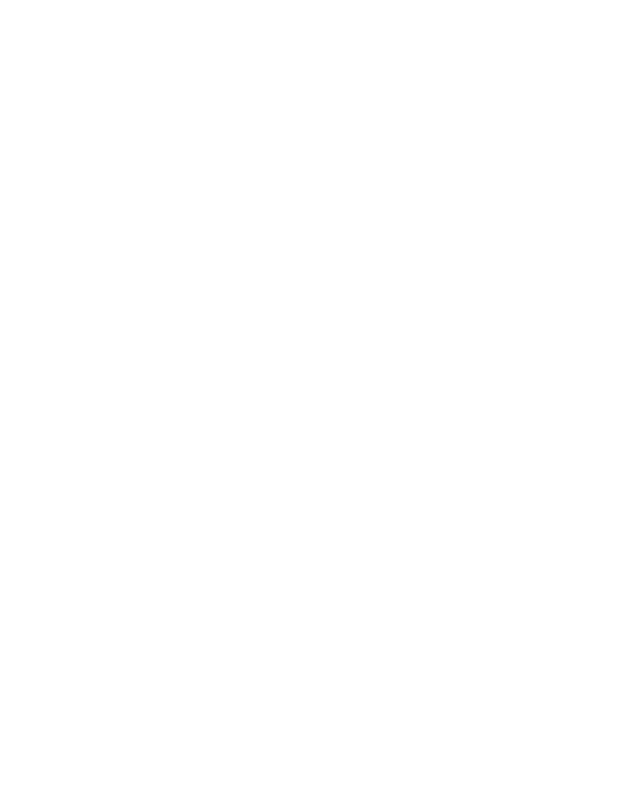
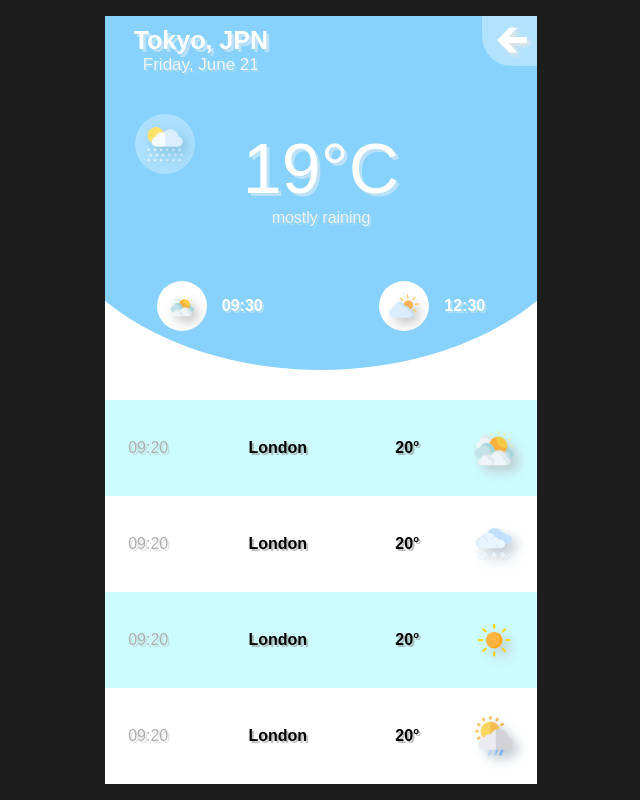
Before and after one commit to FikretGezer/WebDevProjects, a plain HTML site: page WeatherAppInterface/frontend/more.html in a window 1280 px wide. Shown: the whole page, without its empty margins (319-959 px from the left). Drawn offline with Linux system fonts and the light colour scheme.

Commit message:
Weather app more page done

```diff
--- /dev/null
+++ b/WeatherAppInterface/frontend/css/general.css
@@ -0,0 +1,24 @@
+* {
+    margin: 0;
+    padding: 0;
+
+    font-family: Arial, Helvetica, sans-serif;
+}
+
+body {
+    background-color: rgb(29, 29, 29);
+
+    display: flex;
+    justify-content: center;
+    align-items: center;
+
+    height: 100vh;
+}
+.main-page {
+    width: 432px;
+    height: 768px;
+
+    background: white;
+
+    position: relative;
+}
--- a/WeatherAppInterface/frontend/css/main.css
+++ b/WeatherAppInterface/frontend/css/main.css
@@ -1,24 +1,4 @@
-* {
-    margin: 0;
-    padding: 0;
-
-    font-family: Arial, Helvetica, sans-serif;
-}
-
-body {
-    background-color: rgb(29, 29, 29);
-
-    display: flex;
-    justify-content: center;
-    align-items: center;
-
-    height: 100vh;
-}
-
 .main-page {
-    width: 432px;
-    height: 768px;
-    /* background: linear-gradient(00deg, rgba(78,41,13,1) 0%, rgba(9,37,88,1) 100%); */
     background: white;
 
     display: grid;
@@ -26,7 +6,6 @@ body {
 
     position: relative;
 }
-
 .hamburger-menu {
     /* background-color: red; */
 
--- /dev/null
+++ b/WeatherAppInterface/frontend/css/weather-more.css
@@ -0,0 +1,258 @@
+.main-page {
+    display: grid;
+    grid-template-rows: 4fr 1fr 1fr 1fr 1fr;
+}
+
+.weather-more {
+    position: relative;
+    display: flex;
+    justify-content: center;
+    align-items: center;
+
+    overflow: hidden;
+}
+
+.weather-one {
+    background-color: rgb(205, 252, 255);
+}
+
+.weather-two {
+    background-color: white;
+}
+
+.weather-three {
+    background-color: rgb(205, 252, 255);
+}
+
+.weather-four {
+    background-color: white;
+}
+.weather-small {
+    display: grid;
+    grid-template-columns: 1fr 2fr 1fr 1fr;
+
+    font-weight: bold;
+}
+.weather-small div:nth-child(1) {
+    /* background-color: rgb(51, 2, 2); */
+    color: rgb(175, 175, 175);
+    font-weight: lighter;
+    text-shadow: 2px 2px rgba(133, 131, 131, 0.212);
+
+    display: flex;
+    justify-content: center;
+    align-items: center;
+}
+.weather-small div:nth-child(2) {
+    /* background-color: rgb(19, 134, 115); */
+
+    display: flex;
+    justify-content: center;
+    align-items: center;
+
+    text-shadow: 2px 2px rgba(133, 131, 131, 0.507);
+}
+.weather-small div:nth-child(3) {
+    /* background-color: rgb(56, 16, 82); */
+
+    display: flex;
+    justify-content: center;
+    align-items: center;
+
+    text-shadow: 2px 2px rgba(133, 131, 131, 0.507);
+}
+.weather-small div:nth-child(4) {
+    /* background-color: rgb(110, 60, 66); */
+
+    display: flex;
+    justify-content: center;
+    align-items: center;
+
+    filter: drop-shadow(6px 6px 6px #becacf);
+}
+
+.weather-small img {
+    width: 50px;
+    height: 50px;
+}
+
+.weather-more-bg{
+    width: 130%;
+    height: 100%;
+
+    background-color: rgb(135, 210, 253);
+
+    display: grid;
+    grid-template-rows: 1fr 1fr 1fr;
+
+    border-bottom-left-radius: 100%;
+    border-bottom-right-radius: 100%;
+
+    position: absolute;
+    bottom: 30px;
+
+    transition: 0.3s;
+}
+
+.weather-more-bg:hover {
+    border-bottom-left-radius: 0%;
+    border-bottom-right-radius: 0%;
+}
+
+.weather-more-upper {
+    display: grid;
+    grid-template-columns: 3fr 1fr;
+
+    /* background-color: red; */
+    position: relative;
+}
+
+.weather-location-date-container {
+    /* background-color: cyan; */
+
+    display: flex;
+    flex-direction: column;
+    justify-content: center;
+    align-items: center;
+
+    padding-right: 100px;
+}
+
+.weather-location {
+    font-weight: bold;
+    color: white;
+
+    font-size: 25px;
+
+    text-shadow: 3px 3px rgba(241, 241, 241, 0.486);
+}
+
+.weather-date {
+    color: rgb(245, 245, 245);
+    font-size: 17px;
+    text-shadow: 2px 2px rgba(241, 241, 241, 0.253);
+}
+
+.get-back-button-holder button{
+    border: none;
+    border-bottom-left-radius: 30px;
+    width: 60px;
+    height: 50px;
+
+    background-color: rgba(255, 255, 255, 0.349);
+
+    position: absolute;
+    right: 60px;
+    top: 30px;
+
+    transition: 0.3s;
+}
+
+.get-back-button-holder button:hover {
+    /* border-bottom-left-radius: 0px; */
+    background-color: rgba(255, 255, 255, 0.582);
+}
+
+.get-back-button-holder img{
+    width: 30px;
+    transform: rotateY(180deg);
+    filter: drop-shadow(-3px 3px 2px #e3e4e4);
+}
+
+.weather-more-middle {
+    display: grid;
+    grid-template-columns: 1fr 2.5fr 1fr;
+
+    /* background-color: blue; */
+    position: relative;
+}
+
+.weather-image-container {
+    width: 100%;
+    height: 100%;
+    /* background-color: rgb(48, 87, 87); */
+}
+
+.weather-image {
+    background-color: rgba(255, 255, 255, 0.308);
+    width: 60px;
+    height: 60px;
+
+    border: none;
+    border-radius: 50%;
+
+    grid-column: 1/2;
+
+    position: absolute;
+    right: -30px;
+
+    display: flex;
+    justify-content: center;
+    align-items: center;
+}
+
+.weather-image img {
+    width: 50px;
+    height: 50px;
+
+    filter: drop-shadow(5px 5px 6px #81bfdb);
+}
+
+.weather-temperature-holder {
+    /* background-color: rgb(11, 172, 172); */
+
+    display: flex;
+    flex-direction: column;
+    justify-content: center;
+    align-items: center;
+}
+.weather-temperature {
+    color: white;
+    font-size: 70px;
+
+    text-shadow: 3px 3px rgba(241, 241, 241, 0.486);
+}
+.weather-explanation {
+    color: rgb(241, 241, 241);
+    text-shadow: 2px 2px rgba(241, 241, 241, 0.253);
+}
+
+.weather-more-bottom {
+    /* background-color: yellow; */
+
+    display: flex;
+    align-items: center;
+    justify-content:space-evenly;
+}
+
+.different-time-different-weather {
+    display: flex;
+    gap: 15px;
+    align-items: center;
+
+    color: white;
+    font-weight: bold;
+}
+
+.different-weather-image-container {
+    width: 50px;
+    height: 50px;
+
+    background-color: white;
+
+    border: none;
+    border-radius: 50%;
+
+    display: flex;
+    justify-content: center;
+    align-items: center;
+}
+
+.different-weather-image-container img {
+    width: 60%;
+    filter: drop-shadow(5px 5px 6px #c2c2c2);
+}
+
+.different-time {
+    text-shadow: 2px 2px rgba(241, 241, 241, 0.377);
+}
--- a/WeatherAppInterface/frontend/more.html
+++ b/WeatherAppInterface/frontend/more.html
@@ -2,10 +2,85 @@
 <html>
     <head>
         <title>More</title>
-        <link rel="stylesheet" href="">
+        <link rel="stylesheet" href="css/general.css">
+        <link rel="stylesheet" href="css/weather-more.css">
     </head>
     <body>
-
+        <div class="main-page">
+            <div class="weather-more">
+                <div class="weather-more-bg">
+                    <div class="weather-more-upper">
+                        <div class="weather-location-date-container">
+                            <div class="weather-location">Tokyo, JPN</div>
+                            <div class="weather-date">Friday, June 21</div>
+                        </div>
+                        <div class="get-back-button-container">
+                            <div class="get-back-button-holder">
+                                <a href="index.html"><button><img src="images/get-back.png" alt=""></button></a>
+                            </div>
+                        </div>
+                    </div>
+                    <div class="weather-more-middle">
+                        <div class="weather-image-container">
+                            <div class="weather-image">
+                                <img src="images/weather/rain.png" alt="">
+                            </div>
+                        </div>
+                        <div class="weather-temperature-holder">
+                            <div class="weather-temperature">19°C</div>
+                            <div class="weather-explanation">mostly raining</div>
+                            <div></div>
+                        </div>
+                    </div>
+                    <div class="weather-more-bottom">
+                        <div class="different-time-different-weather">
+                            <div class="different-weather-image-container">
+                                <img src="images/weather/clouds.png" alt="">
+                            </div>
+                            <div class="different-time">09:30</div>
+                        </div>
+                        <div class="different-time-different-weather">
+                            <div class="different-weather-image-container">
+                                <img src="images/weather/mist.png" alt="">
+                            </div>
+                            <div class="different-time">12:30</div>
+                        </div>
+                    </div>
+                </div>
+            </div>
+            <div class="weather-one weather-small">
+                <div class="">09:20</div>
+                <div class="">London</div>
+                <div class="">20°</div>
+                <div class="">
+                    <img src="images/weather/clouds.png" alt="">
+                </div>
+            </div>
+            <div class="weather-two weather-small">
+                <div class="">09:20</div>
+                <div class="">London</div>
+                <div class="">20°</div>
+                <div class="">
+                    <img src="images/weather/snow.png" alt="">
+                </div>
+            </div>
+            <div class="weather-three weather-small">
+                <div class="">09:20</div>
+                <div class="">London</div>
+                <div class="">20°</div>
+                <div class="">
+                    <img src="images/weather/clear.png" alt="">
+                </div>
+            </div>
+            <div class="weather-four weather-small">
+                <div class="">09:20</div>
+                <div class="">London</div>
+                <div class="">20°</div>
+                <div class="">
+                    <img src="images/weather/drizzle.png" alt="">
+                </div>
+            </div>
+        </div>
         <script src=""></script>
     </body>
 </html>
```
Also changed, not shown: WeatherAppInterface/frontend/css/main-small-parts.css (+6 -1 lines), WeatherAppInterface/frontend/index.html (+2 -1 lines), WeatherAppInterface/frontend/images/get-back.png (added), WeatherAppInterface/frontend/images/weather/clear.png (added), WeatherAppInterface/frontend/images/weather/clouds.png (added), WeatherAppInterface/frontend/images/weather/drizzle.png (added), WeatherAppInterface/frontend/images/weather/mist.png (added), WeatherAppInterface/frontend/images/weather/rain.png (added), WeatherAppInterface/frontend/images/weather/snow.png (added).
